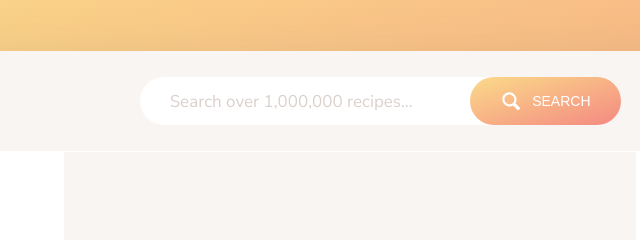
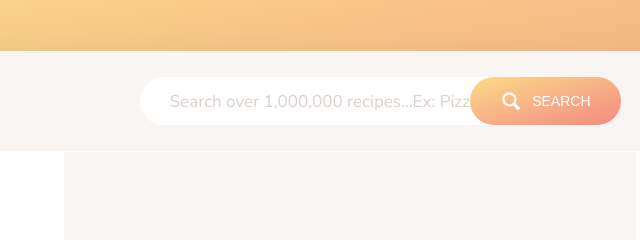
Before and after one commit to esshariprasad/Forkify, a website built with webpack: page src/index.html in a window 1280 px wide. Shown: the top 240 px of the page, 290-930 px from the left. Built offline with nearby package versions, Linux system fonts and the light colour scheme.

Commit message:
Style: edited a place holder in homepage

```diff
--- a/package.json
+++ b/package.json
@@ -15,7 +15,7 @@
     "babel-loader": "^7.1.5",
     "babel-preset-env": "^1.7.0",
     "html-webpack-plugin": "^4.3.0",
-    "webpack": "^4.44.1",
+    "webpack": "^4.46.0",
     "webpack-cli": "^3.3.12",
     "webpack-dev-server": "^3.11.0"
   },
--- a/src/index.html
+++ b/src/index.html
@@ -16,7 +16,7 @@
         <header class="header">
             <img src="img/logo.png" alt="Logo" class="header__logo">
             <form class="search">
-                <input type="text" class="search__field" placeholder="Search over 1,000,000 recipes...">
+                <input type="text" class="search__field" placeholder="Search over 1,000,000 recipes...Ex: Pizza">
                 <button class="btn search__btn">
                     <svg class="search__icon">
                         <use href="img/icons.svg#icon-magnifying-glass"></use>
```
Also changed, not shown: docs/index.html (+1 -1 lines), README.md (added), dist/index.html, 1 other file.
